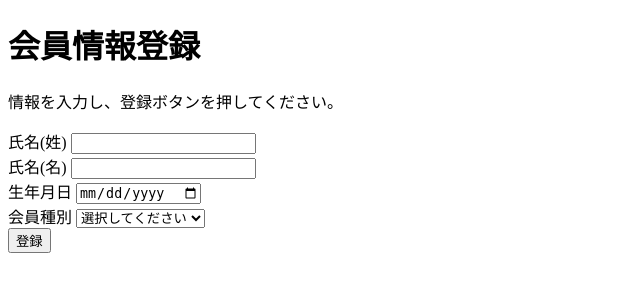
After one commit to aozumi/SocymSlimMVC, a PHP site: template templates/memberAdd.html in a window 1280 px wide. The commit adds this page. Shown: the top 300 px of the page, without its empty margins (0-640 px from the left). Run offline with PHP 8.4, Linux system fonts and the light colour scheme; the template is opened without the code that fills it, so the values that code supplies are empty.

Commit message:
会員情報登録画面を表示

```diff
--- a/routes.php
+++ b/routes.php
@@ -1 +1,4 @@
 <?php
+use \SocymSlim\MVC\controllers\MemberController;
+
+$app->get("/goMemberAdd", MemberController::class . ":goMemberAdd");
--- /dev/null
+++ b/templates/memberAdd.html
@@ -0,0 +1,36 @@
+<!DOCTYPE html>
+<html lang="ja">
+    <head>
+        <meta charset="UTF-8">
+        <title>会員情報登録</title>
+    </head>
+    <body>
+        <header>
+            <h1>会員情報登録</h1>
+        </header>
+        <section>
+            <p>情報を入力し、登録ボタンを押してください。</p>
+            <form action="/memberAdd" method="POST">
+                <label for="addMbNameLast">
+                    氏名(姓)&nbsp;<input type="text" id="addMbNameLast" name="addMbNameLast" required>
+                </label><br>
+                <label for="addMbNameFirst">
+                    氏名(名)&nbsp;<input type="text" id="addMbNameFirst" name="addMbNameFirst" required>
+                </label><br>
+                <label for="addMbBirth">
+                    生年月日 <input type="date" id="addMbBirth" name="addMbBirth">
+                </label><br>
+                <label for="addMbType">
+                    会員種別
+                    <select name="addMbType" id="addMbType" required>
+                        <option value="">選択してください</option>
+                        <option value="1">一般会員</option>
+                        <option value="2">優良会員</option>
+                        <option value="3">特別会員</option>
+                    </select>
+                </label><br>
+                <button type="submit">登録</button>
+            </form>
+        </section>
+    </body>
+</html>
```
Also changed, not shown: classes/controllers/MemberController.php (added, +28 -0 lines).
